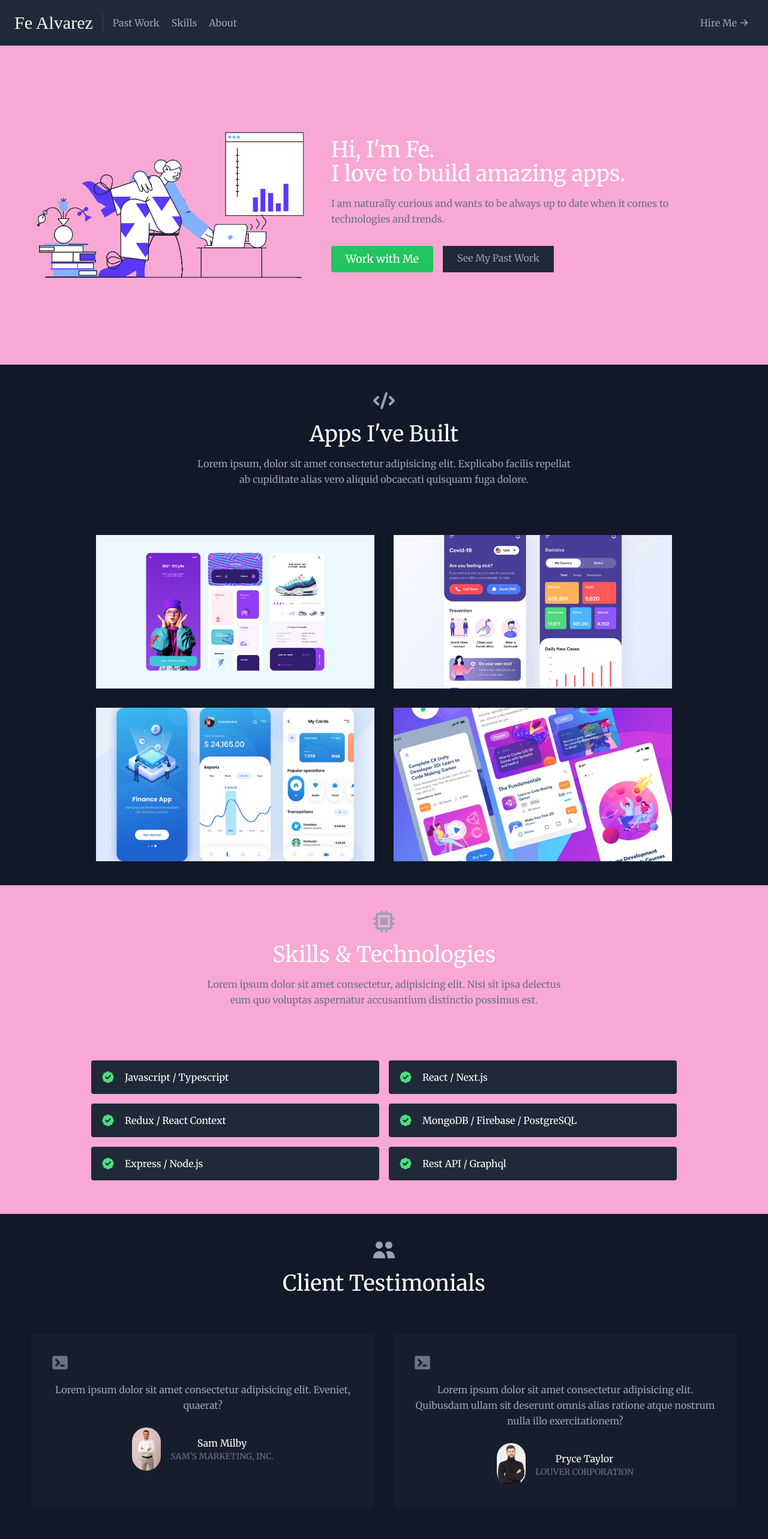
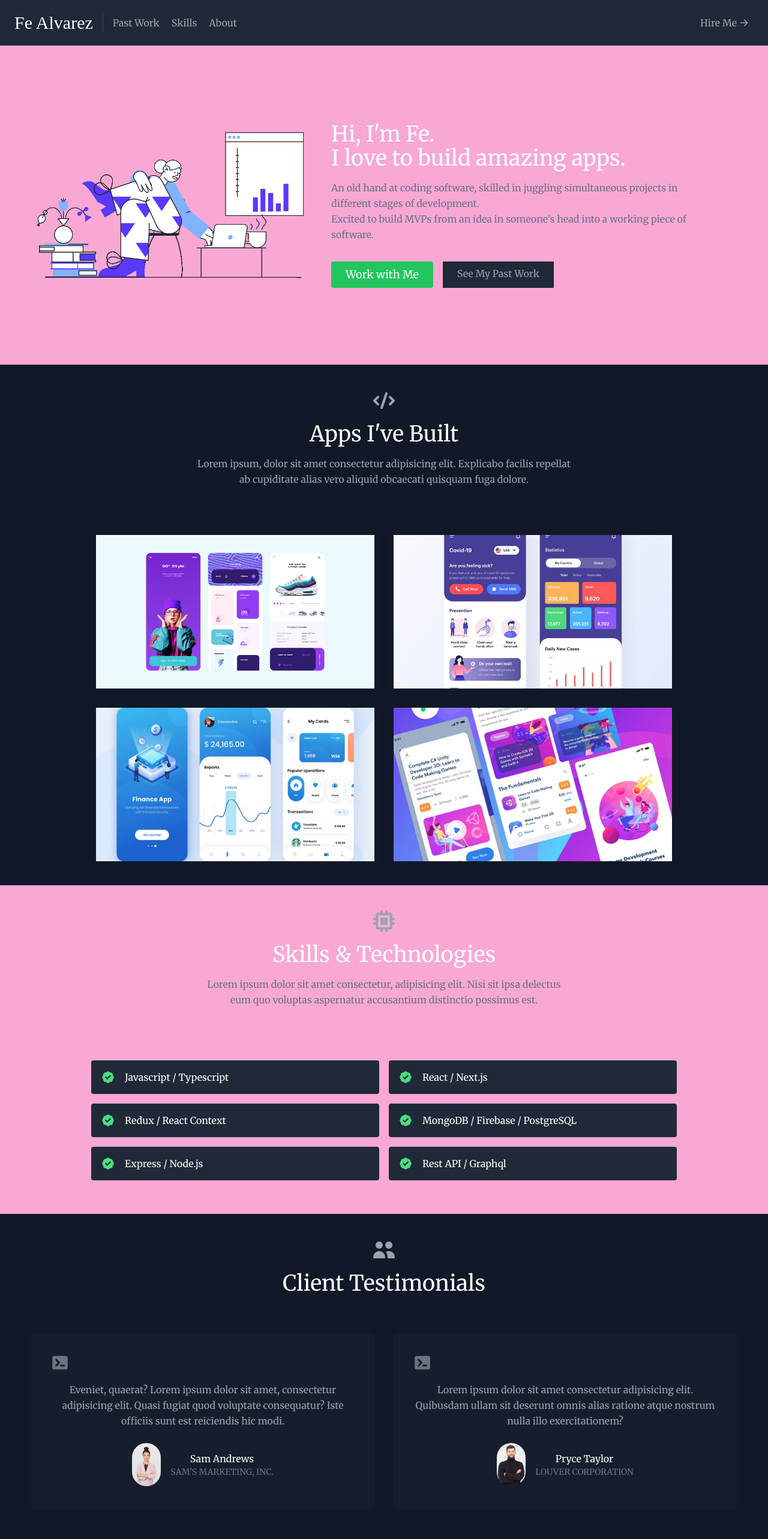
Before and after one commit to alvfaye/portfolio, a React (Create React App) app: page / in a window 1280 px wide. Shown: the top 2566 px of the page at 60% size. Built offline with nearby package versions, Linux system fonts and the light colour scheme; a web font is replaced by a local one.

Commit message:
changed about section

```diff
--- a/src/components/About.tsx
+++ b/src/components/About.tsx
@@ -15,8 +15,10 @@ function About() {
             apps.
           </h1>
           <p className="mb-8 leading-relaxed text-gray-500">
-            I am naturally curious and wants to be always up to date when it
-            comes to technologies and trends.
+            An old hand at coding software, skilled in juggling simultaneous projects in different
+            stages of development.<br/>
+            Excited to build MVPs from an idea in
+            someone's head into a working piece of software.
           </p>
           <div className="flex justify-center">
             <a
--- a/src/data.js
+++ b/src/data.js
@@ -3,7 +3,7 @@ import project2 from './images/project2.jpg';
 import project3 from './images/project3.jpg';
 import project4 from './images/project4.jpg';
 
-import image1 from './images/testimonial1.jpg';
+import image1 from './images/testimonial3.jpg';
 import image2 from './images/testimonial2.jpg';
 
 export const projects = [
@@ -54,9 +54,9 @@ export const testimonials = [
   {
     id: '1',
     quote:
-      'Lorem ipsum dolor sit amet consectetur adipisicing elit. Eveniet, quaerat?',
+      'Eveniet, quaerat? Lorem ipsum dolor sit amet, consectetur adipisicing elit. Quasi fugiat quod voluptate consequatur? Iste officiis sunt est reiciendis hic modi.',
     image: image1,
-    name: 'Sam Milby',
+    name: 'Sam Andrews',
     company: "Sam's Marketing, Inc.",
   },
   {
```
